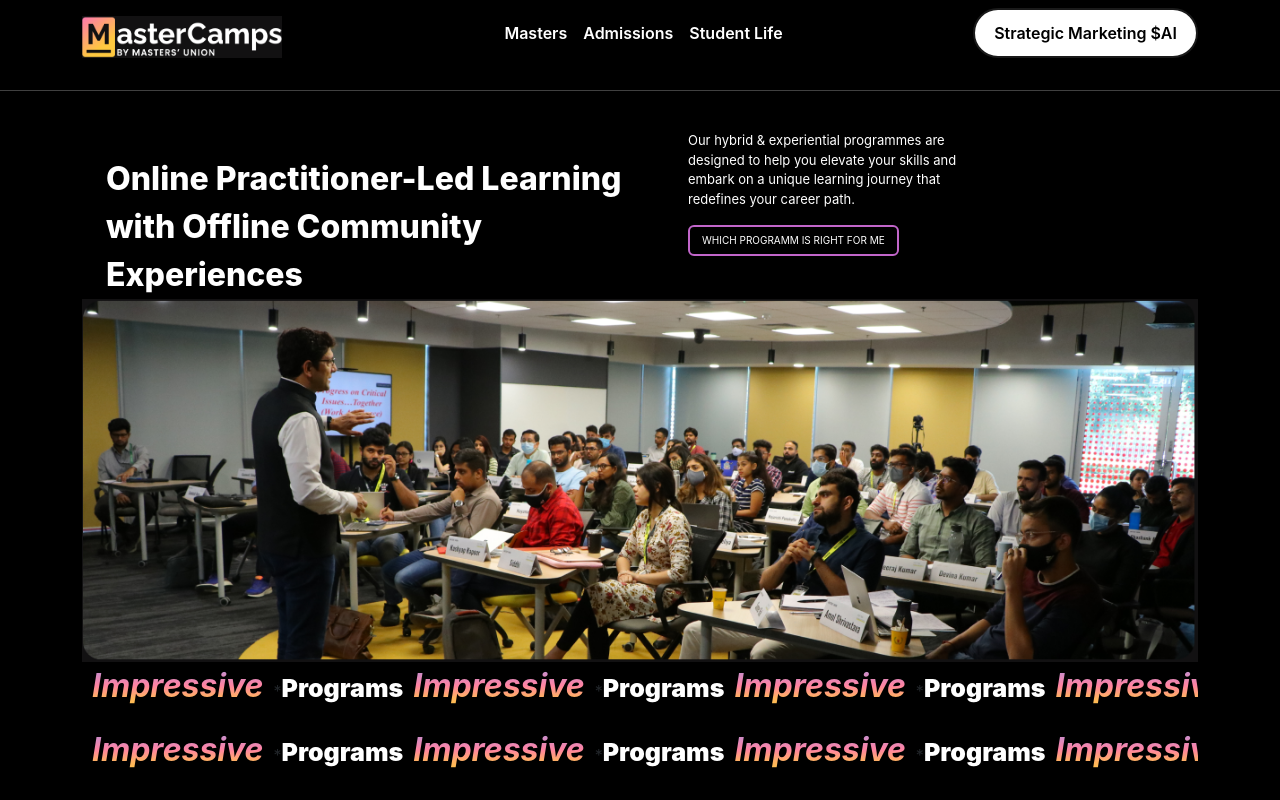
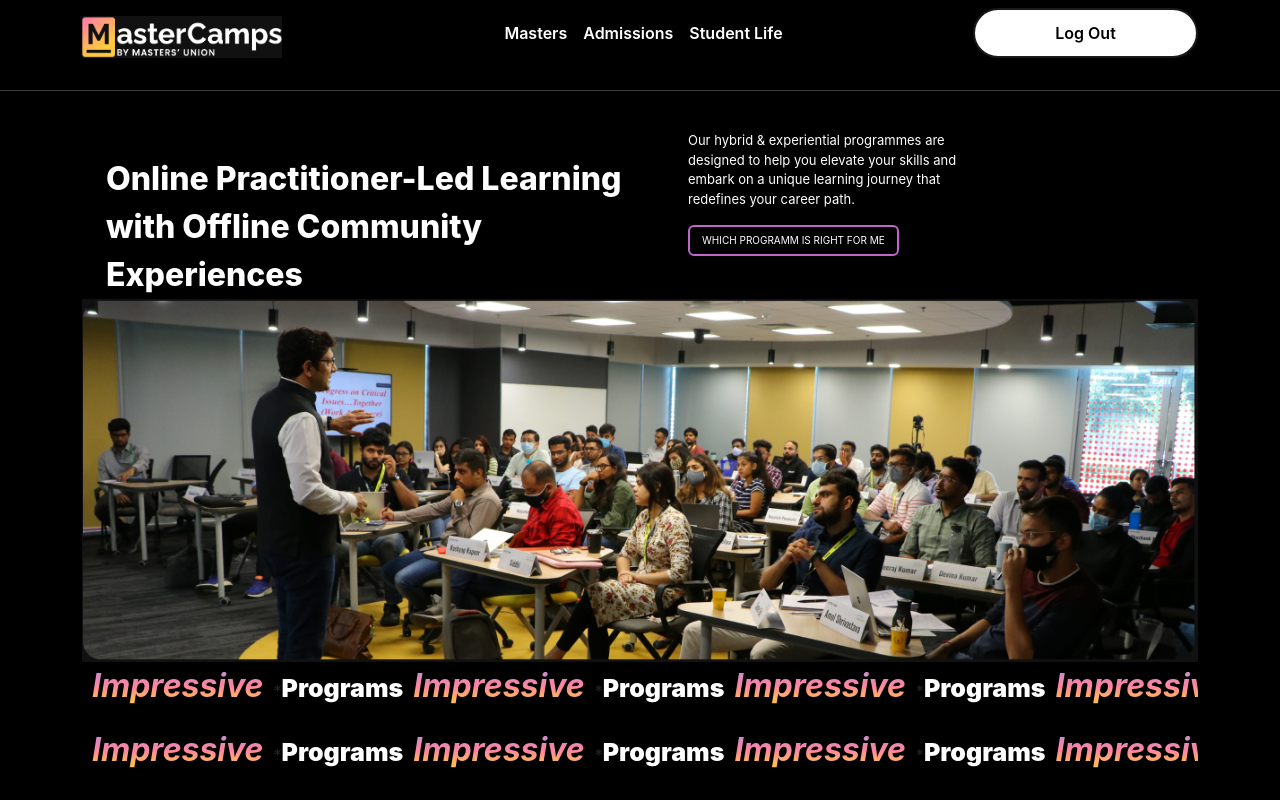
Before and after one commit to KaishAli/Ms-Landing-page, a React (Create React App) app: page / in a window 1280 px wide. Both pictures are taken after typing "name@example.com", "Sample123" into the empty fields and a click on the button "Sign In". Shown: the top 800 px of the page. Built offline with nearby package versions, Linux system fonts and the light colour scheme.

Commit message:
login auth

```diff
--- a/src/App.js
+++ b/src/App.js
@@ -7,10 +7,26 @@ import Footer from '../src/components/Footer/Footer'
 import NewsTab from '../src/components/News Section/NewsTab'
 import Community from './components/Community/Community'
 import Apply from '../src/components/Apply/Apply'
-import { useState } from 'react'
+import { useEffect, useState } from 'react'
 
 function App() {
-  const [isAuthenticated, setIsAuthenticated] = useState(false);
+  const [isAuthenticated, setIsAuthenticated] = useState(() => {
+    return localStorage.getItem('isAuthenticated') === 'true';
+  });
+
+  useEffect(() => {
+    localStorage.setItem('isAuthenticated', isAuthenticated.toString());
+  }, [isAuthenticated]);
+
+  const handleAuthChange = (authenState) => {
+    setIsAuthenticated(authenState);
+  };
+
+  const handleLogout = () => {
+    // Clear authentication information and set isAuthenticated to false
+    localStorage.removeItem('isAuthenticated');
+    setIsAuthenticated(false);
+  };
 
   return (
     <>
@@ -18,7 +34,7 @@ function App() {
         {
           isAuthenticated ? <>
             <div>
-              <Header />
+              <Header handleLogout={handleLogout} />
             </div>
             <hr style={{ color: "white" }} />
             <Hero />
@@ -29,7 +45,7 @@ function App() {
             <Community />
             <Footer />
           </>
-            : <Login setIsAuthenticated={setIsAuthenticated} />
+            : <Login setIsAuthenticated={handleAuthChange} />
         }
       </div>
 
--- a/src/components/Header/Header.jsx
+++ b/src/components/Header/Header.jsx
@@ -1,6 +1,6 @@
 import '../Header/header.css';
 import logo from '../Assests/logo.png';
-function Header() {
+function Header({handleLogout}) {
     return (
         <>
                 <nav className="navbar navbar-expand-lg navigation-wrap">
@@ -29,7 +29,7 @@ function Header() {
                                     <a className="" href="#">Student Life</a>
                                 </li>
                             </ul>
-                            <button className="header-button ms-auto mb-2 ">Strategic Marketing $AI</button>
+                            <button onClick={handleLogout} className="header-button ms-auto mb-2 ">Log Out</button>
                         </div>
                     </div>
                 </nav>
```
